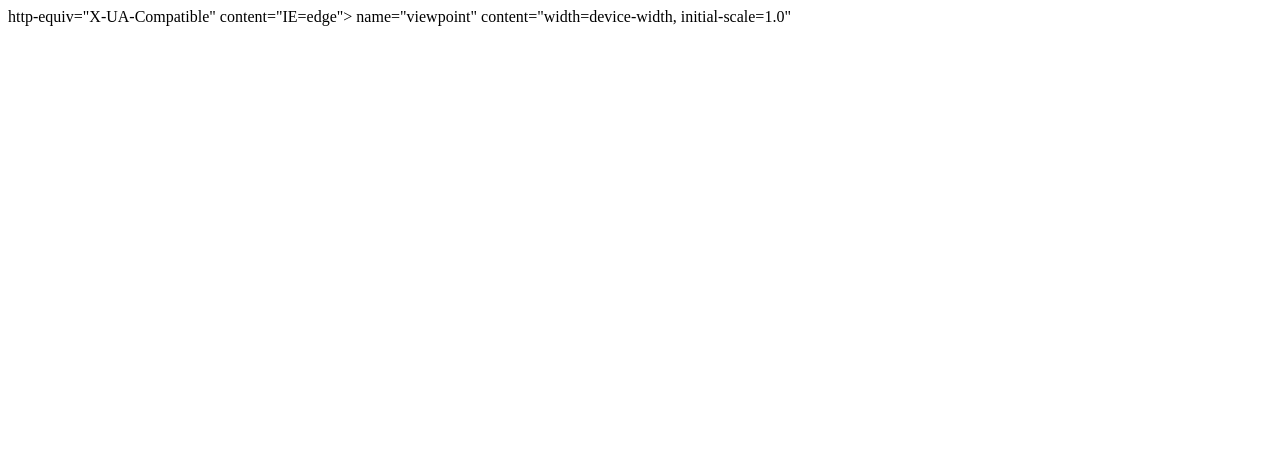
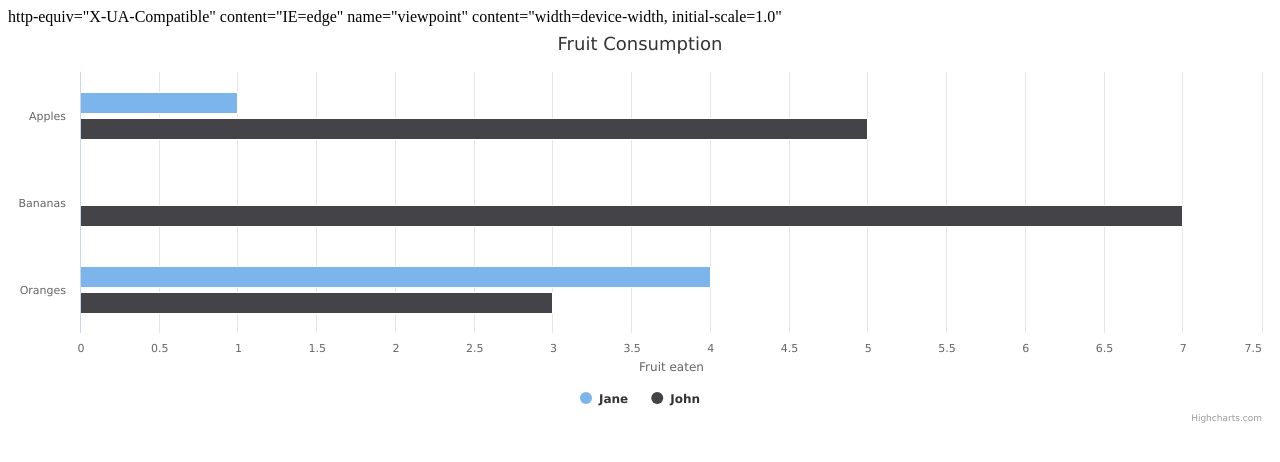
Before and after one commit to devorahortega/practice-javascript, a plain HTML site: page index.html in a window 1280 px wide. Drawn offline with nearby package versions, Linux system fonts and the light colour scheme.

Commit message:
Makes code in both documents pretty and adds updates to computer

```diff
--- a/index.html
+++ b/index.html
@@ -1,17 +1,17 @@
 <!DOCTYPE html>
 <html lang="en">
-
   <head>
     <meta charset="UTF-8" />
-  <meta> http-equiv="X-UA-Compatible" content="IE=edge">
-  <meta> name="viewpoint" content="width=device-width, initial-scale=1.0"
+    <meta />
+    http-equiv="X-UA-Compatible" content="IE=edge"
+    <meta />
+    name="viewpoint" content="width=device-width, initial-scale=1.0"
     <script src="https://code.highcharts.com/highcharts.js"></script>
-  <script scr="index.js"></script>
+    <script src="index.js"></script>
     <title>JavaScript Example</title>
   </head>
 
   <body>
-  <div id="container" style="width:100%; height:400px;"></div>
+    <div id="container" style="width: 100%; height: 400px"></div>
   </body>
-
 </html>
--- a/index.js
+++ b/index.js
@@ -1,25 +1,28 @@
-document.addEventListener('DOMContentLoaded', function () {
-  const chart = Highcharts.chart('container', {
+document.addEventListener("DOMContentLoaded", function () {
+  const chart = Highcharts.chart("container", {
     chart: {
-          type: 'bar'
+      type: "bar",
     },
     title: {
-          text: 'Fruit Consumption'
+      text: "Fruit Consumption",
     },
     xAxis: {
-          categories: ['Apples', 'Bananas', 'Oranges']
+      categories: ["Apples", "Bananas", "Oranges"],
     },
     yAxis: {
       title: {
-              text: 'Fruit eaten'
-          }
+        text: "Fruit eaten",
       },
-      series: [{
-          name: 'Jane',
-          data: [1, 0, 4]
-      }, {
-          name: 'John',
-          data: [5, 7, 3]
-      }]
+    },
+    series: [
+      {
+        name: "Jane",
+        data: [1, 0, 4],
+      },
+      {
+        name: "John",
+        data: [5, 7, 3],
+      },
+    ],
   });
 });
```
Lines whose indentation alone changed are shown as unchanged.
